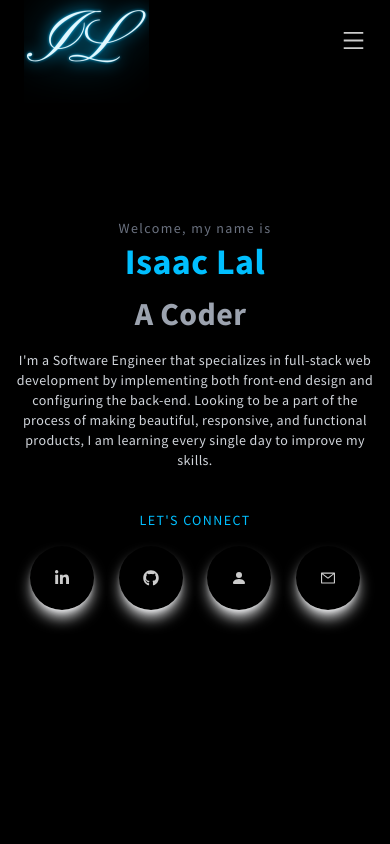
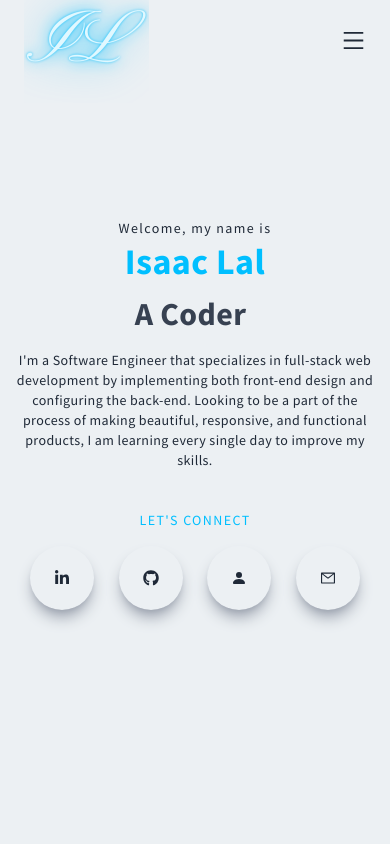
Before and after one commit to isaac-lal/portfolio-vite, a React (Vite) app: page / in a window 390 px wide. Shown: the top 844 px of the page. Built offline with nearby package versions, Linux system fonts and the light colour scheme; the HTML template or start-up script is replaced by a standard one.

Commit message:
Added media queries for light mode

```diff
--- a/src/components/About.jsx
+++ b/src/components/About.jsx
@@ -11,7 +11,7 @@ const About = () => {
         <div className='col-span-2'>
           <h6>About</h6>
           <h2>Who I Am</h2>
-          <p className='my-5 text-sm sm:text-base py-2 text-gray-300'>
+          <p className='my-5 text-sm sm:text-base py-2 text-gray-600 dark:text-gray-300'>
             Interacting with websites from a young age, I was very intrigued by
             the steps needed to build them. Many web applications today took
             extreme work and effort to create an extremely well-crafted version
@@ -24,7 +24,7 @@ const About = () => {
             showcase what I've done in my portfolio. I hope you enjoy!{' '}
           </p>
         </div>
-        <div className='w-full h-auto m-auto shadow-xl shadow-gray-100 rounded-xl flex items-center justify-center p-4 hover:scale-105 hover:shadow-[#00bfff] hover:text-[#00bfff] ease-in duration-300'>
+        <div className='w-full h-auto m-auto shadow-xl shadow-gray-400 dark:shadow-gray-100 rounded-xl flex items-center justify-center p-4 hover:scale-105 hover:shadow-[#00bfff] hover:text-[#00bfff] ease-in duration-300'>
           <img
             src={About_IMG}
             className='rounded-xl'
--- a/src/components/Home.jsx
+++ b/src/components/Home.jsx
@@ -10,13 +10,13 @@ const Home = () => {
     >
       <div className='max-w-[1240px] w-full h-full mx-auto p-2 flex justify-center items-center'>
         <div>
-          <p className='tracking-widest text-gray-500 text-sm sm:text-base'>
+          <p className='tracking-widest text-gray-800 dark:text-gray-500 text-sm sm:text-base'>
             Welcome, my name is
           </p>
-          <h1 className='text-4xl sm:text-5xl py-1 sm:py-4 text-gray-400'>
+          <h1 className='text-4xl sm:text-5xl py-1 sm:py-4 text-gray-700 dark:text-gray-400'>
             <span className='text-[#00bfff]'>Isaac Lal</span>
           </h1>
-          <h2 className='py-4 justify-center flex text-base sm:text-lg text-gray-400'>
+          <h2 className='py-4 justify-center flex text-base sm:text-lg text-gray-700 dark:text-gray-400'>
             <TypeAnimation
               sequence={[
                 'A Web Developer',
@@ -40,7 +40,7 @@ const Home = () => {
               style={{ fontSize: '2em' }}
             />
           </h2>
-          <p className='text-sm sm:text-base py-2 sm:py-4 pb-10 sm:pb-20 text-gray-300 sm:max-w-[70%] m-auto'>
+          <p className='text-sm sm:text-base py-2 sm:py-4 pb-10 sm:pb-20 sm:max-w-[70%] m-auto'>
             I'm a Software Engineer that specializes in full-stack web
             development by implementing both front-end design and configuring
             the back-end. Looking to be a part of the process of making
@@ -58,7 +58,7 @@ const Home = () => {
                 target='_blank'
                 rel='noreferrer'
               >
-                <div className='rounded-full shadow-lg shadow-gray-100 p-6 cursor-pointer hover:scale-110 hover:shadow-[#00bfff] hover:text-[#00bfff] ease-in duration-300'>
+                <div className='rounded-full shadow-lg shadow-gray-400 dark:shadow-gray-100 p-6 cursor-pointer hover:scale-110 hover:shadow-[#00bfff] hover:text-[#00bfff] ease-in duration-300'>
                   {link.icon}
                 </div>
               </a>
--- a/src/components/Navbar.jsx
+++ b/src/components/Navbar.jsx
@@ -26,8 +26,8 @@ const Navbar = () => {
     <div
       className={
         shadow
-          ? 'fixed w-full h-20 shadow-xl bg-black shadow-[#222222] z-[100]'
-          : 'fixed w-full h-20 shadow-xl bg-black z-[100]'
+          ? 'fixed w-full h-20 shadow-xl bg-[#ecf0f3] dark:bg-black shadow-[#CCCCCC] dark:shadow-[#222222] z-[100]'
+          : 'fixed w-full h-20 bg-[#ecf0f3] dark:bg-black z-[100]'
       }
     >
       <div className='flex justify-between items-center w-full h-full px-6 2xl:px-16'>
@@ -67,13 +67,13 @@ const Navbar = () => {
 
       <div
         className={
-          nav ? 'md:hidden fixed left-0 top-0 w-full h-screen bg-black/70' : ''
+          nav ? 'md:hidden fixed left-0 top-0 w-full h-screen bg-[#ecf0f3]/70 dark:bg-black/70' : ''
         }
       >
         <div
           className={
             nav
-              ? 'fixed left-0 top-0 w-[75%] sm:w-[60%] md:w-[45%] h-screen bg-[#000000] p-10 ease-in duration-500'
+              ? 'fixed left-0 top-0 w-[75%] sm:w-[60%] md:w-[45%] h-screen bg-[#ecf0f3] dark:bg-[#000000] p-10 ease-in duration-500'
               : 'fixed left-[-100%] top-0 p-10 ease-in duration-500'
           }
         >
@@ -92,18 +92,18 @@ const Navbar = () => {
               </a>
               <div
                 onClick={handleNav}
-                className='rounded-full shadow-lg shadow-gray-100 p-3 cursor-pointer hover:shadow-[#00bfff] ease-in duration-100'
+                className='rounded-full shadow-lg shadow-gray-400 dark:shadow-gray-100 p-3 cursor-pointer hover:shadow-[#00bfff] ease-in duration-100'
               >
                 <AiOutlineClose />
               </div>
             </div>
-            <div className='border-b-4 border-gray-500 my-4'>
-              <p className='text-sm sm:text-base w-[85%] md:w-[90%] py-4 text-gray-400'>
+            <div className='border-b-4 border-gray-300 dark:border-gray-500 my-4'>
+              <p className='text-sm sm:text-base w-[85%] md:w-[90%] py-4'>
                 Welcome to my website!
               </p>
             </div>
           </div>
-          <div className='py-4 flex flex-col'>
+          <div className='py-4'>
             <ul className='uppercase'>
               {navs.map((nav) => (
                 <a
@@ -131,7 +131,7 @@ const Navbar = () => {
                     target='_blank'
                     rel='noreferrer'
                   >
-                    <div className='rounded-full shadow-lg shadow-gray-100 p-3 cursor-pointer hover:scale-110 hover:shadow-[#00bfff] hover:text-[#00bfff] ease-in duration-300'>
+                    <div className='rounded-full shadow-lg shadow-gray-400 dark:shadow-gray-100 p-3 cursor-pointer hover:scale-110 hover:shadow-[#00bfff] hover:text-[#00bfff] ease-in duration-300'>
                       {link.icon}
                     </div>
                   </a>
--- a/src/components/Projects.jsx
+++ b/src/components/Projects.jsx
@@ -15,7 +15,7 @@ const Projects = () => {
           {projects.map((project) => (
             <div
               key={project.id}
-              className='relative flex items-center justify-center h-auto w-full shadow-xl shadow-gray-100 rounded-xl p-4 group hover:shadow-[#00bfff] hover:scale-105 hover:bg-black ease-in duration-100'
+              className='relative flex items-center justify-center h-auto w-full shadow-xl shadow-gray-400 dark:shadow-gray-100 rounded-xl p-4 group hover:shadow-[#00bfff] hover:scale-105 hover:bg-[#ecf0f3] hover:dark:bg-black ease-in duration-100'
             >
               <img
                 className='rounded-xl group-hover:opacity-10'
@@ -25,7 +25,7 @@ const Projects = () => {
                 height='1390'
               />
               <div className='hidden group-hover:block absolute top-[50%] left-[50%] translate-x-[-50%] translate-y-[-50%]'>
-                <h2 className='text-2xl sm:text-3xl pb-5 sm:pb-10 text-gray-300 tracking-wider text-center '>
+                <h2 className='text-2xl sm:text-3xl pb-5 sm:pb-10 tracking-wider text-center '>
                   {project.name}
                 </h2>
                 <div className='grid md:grid-cols-2 gap-4 sm:gap-8'>
@@ -34,7 +34,7 @@ const Projects = () => {
                     target='_blank'
                     rel='noreferrer'
                   >
-                    <p className='text-center py-3 rounded-3xl bg-[#232323] text-gray-300 font-bond sm:text-lg cursor-pointer hover:bg-[#00bfff] ease-in duration-200'>
+                    <p className='text-center py-3 rounded-3xl bg-white dark:bg-[#232323] font-bond sm:text-lg cursor-pointer hover:bg-[#00bfff] ease-in duration-200'>
                       Demo
                     </p>
                   </a>
@@ -43,7 +43,7 @@ const Projects = () => {
                     target='_blank'
                     rel='noreferrer'
                   >
-                    <p className='text-center py-3 rounded-3xl bg-[#232323] text-gray-300 font-bond sm:text-lg cursor-pointer hover:bg-[#00bfff] ease-in duration-200'>
+                    <p className='text-center py-3 rounded-3xl bg-white dark:bg-[#232323] font-bond sm:text-lg cursor-pointer hover:bg-[#00bfff] ease-in duration-200'>
                       Code
                     </p>
                   </a>
@@ -51,7 +51,7 @@ const Projects = () => {
                 <h2 className='text-center text-xl sm:text-2xl pt-2 sm:pt-8'>
                   Enjoy!
                 </h2>
-                <p className='text-gray-300 text-center'>(Work In Progress)</p>
+                <p className='text-center'>(Work In Progress)</p>
               </div>
             </div>
           ))}
--- a/src/components/Skills.jsx
+++ b/src/components/Skills.jsx
@@ -14,7 +14,7 @@ const Skills = () => {
           {skills.map((skill) => (
             <div
               key={skill.id}
-              className='p-6 shadow-lg shadow-gray-100 rounded-xl hover:scale-105 hover:shadow-[#00bfff] hover:text-[#00bfff] ease-in duration-300'
+              className='p-6 shadow-lg shadow-gray-400 dark:shadow-gray-100 rounded-xl hover:scale-105 hover:shadow-[#00bfff] hover:text-[#00bfff] ease-in duration-300'
             >
               <div className='grid grid-cols-2 gap-4 justify-center items-center'>
                 <div className='m-auto cursor-pointer'>
--- a/src/index.css
+++ b/src/index.css
@@ -14,7 +14,7 @@ body {
 
 @layer base {
   body {
-    @apply bg-black text-[#CCCCCC] tracking-wide;
+    @apply bg-[#ecf0f3] dark:bg-black text-[#1f2937] dark:text-gray-300 tracking-wide;
   }
 
   h1,
@@ -31,7 +31,7 @@ body {
   }
 
   h2 {
-    @apply py-2 sm:py-4 text-3xl sm:text-4xl text-gray-500;
+    @apply py-2 sm:py-4 text-3xl sm:text-4xl text-gray-700 dark:text-gray-500;
   }
 
   h6 {
@@ -43,9 +43,9 @@ body {
   }
 
   input {
-    @apply bg-[#121212] border-2 border-[#313131] rounded-lg p-3 flex;
+    @apply  dark:bg-[#121212] border-2 border-gray-300 dark:border-[#313131] rounded-lg p-3 flex;
   }
   button {
-    @apply shadow-xl rounded-xl bg-[#434343] uppercase text-white;
+    @apply shadow-xl rounded-xl bg-gray-400 dark:bg-[#434343] uppercase text-white;
   }
 }
```
Also changed, not shown: src/components/Contact.jsx (+6 -6 lines).
